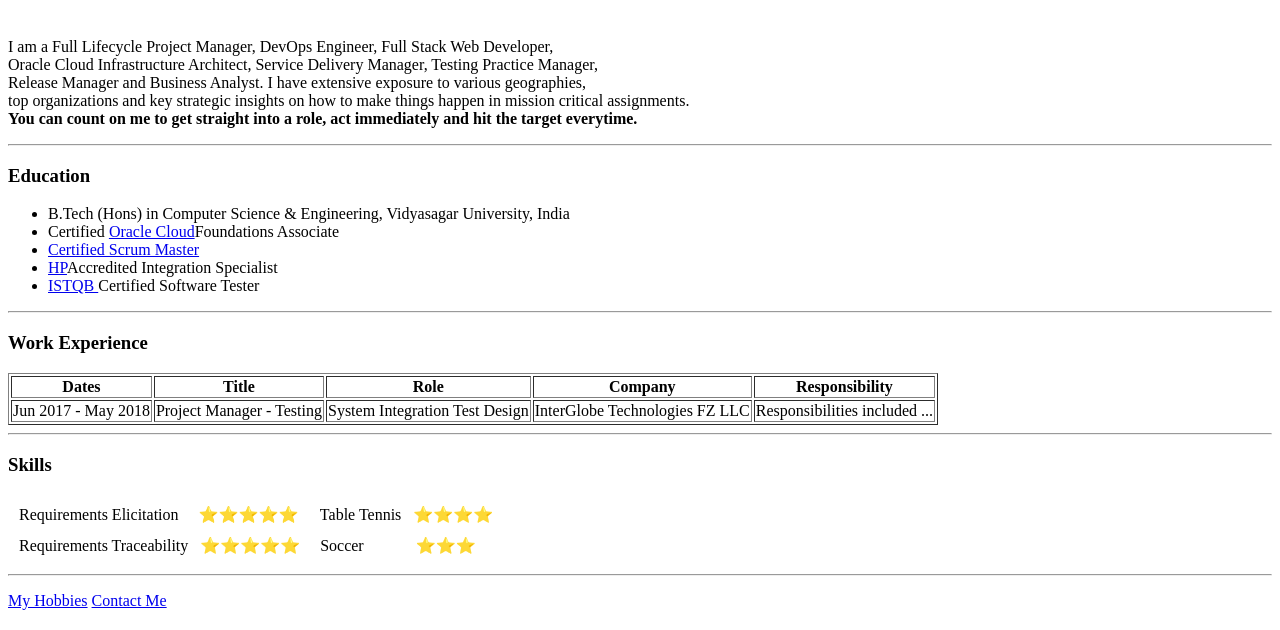
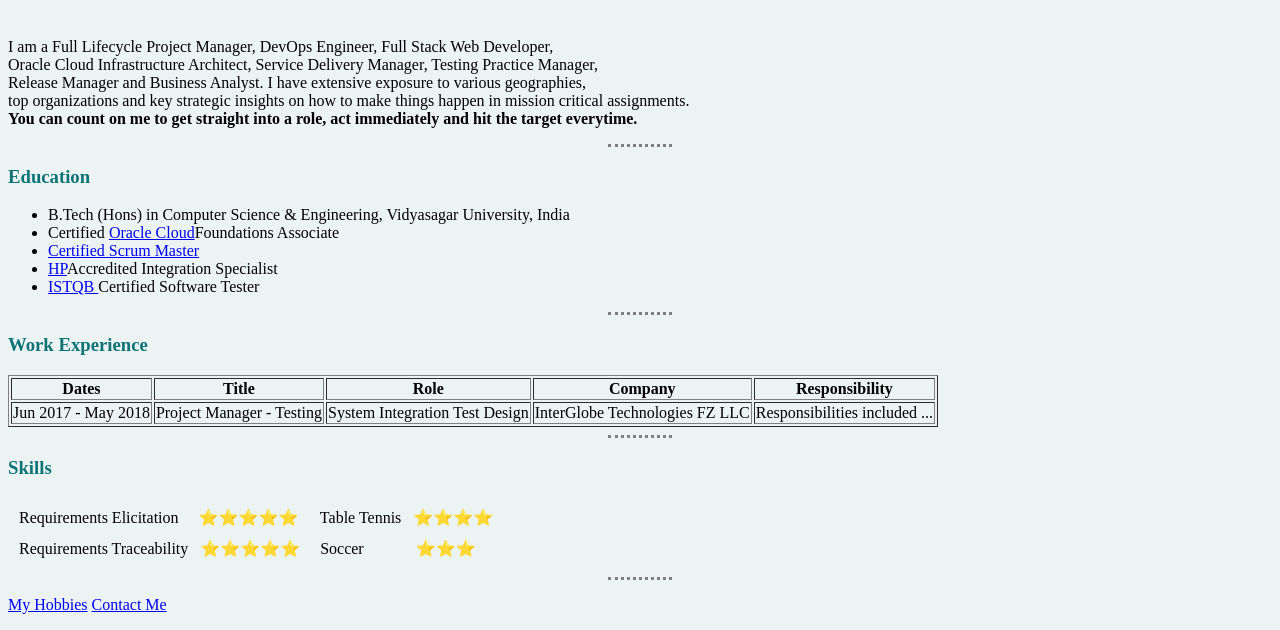
Before and after one commit to arindambgithub/persite, a plain HTML site: page index.html in a window 1280 px wide. Shown: the part 206-836 px from the top of the page. Drawn offline with Linux system fonts and the light colour scheme.

Commit message:
Update index.html

```diff
--- a/index.html
+++ b/index.html
@@ -25,7 +25,7 @@
   <title>Arindam's Personal Site</title>
   <!--- Copied and pasted Emoji
       from unicode symbols website --->
-<link rel="stylesheet" type=“text/css” href="/Styles.css">
+<link rel="stylesheet" href="Styles.css">
 
   </head>
   <body>
```
